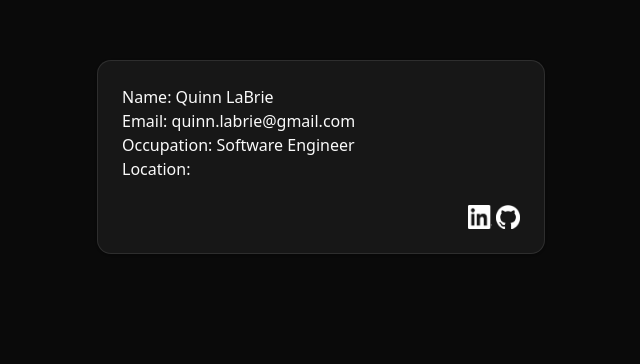
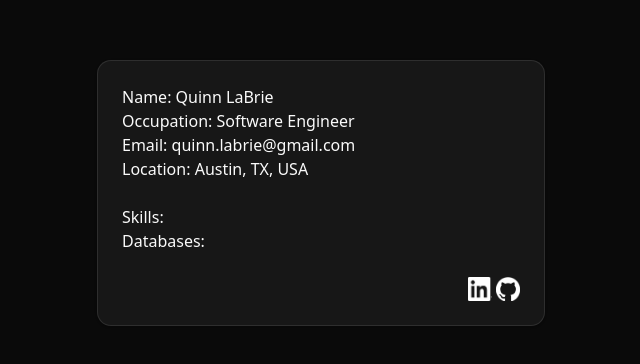
Before and after one commit to quinn-labrie/personal-page, a React (Vite) app: page / in a window 1280 px wide. Shown: the part 132-496 px from the top of the page, without its empty margins (319-959 px from the left). Built offline with nearby package versions, Linux system fonts and the light colour scheme.

Commit message:
added favicon

```diff
--- a/index.html
+++ b/index.html
@@ -8,7 +8,7 @@
 		<link
 			rel="icon"
 			type="image/svg+xml"
-			href="/vite.svg"
+			href="/favicon.ico"
 		/>
 		<meta
 			name="viewport"
--- a/src/App.tsx
+++ b/src/App.tsx
@@ -6,21 +6,44 @@ import TypingText from './components/TypingText';
 function App() {
 	const textItems = [
 		{ label: 'Name', text: 'Quinn LaBrie' },
+		{ label: 'Occupation', text: 'Software Engineer' },
 		{ label: 'Email', text: 'quinn.labrie@gmail.com' },
-		{ label: 'Occupation', text: 'Software Engineer' },
-		{ label: 'Location', text: 'Austin, TX' },
+		{ label: 'Location', text: 'Austin, TX, USA' },
+		{},
+		{
+			label: 'Skills',
+			text: 'Typescript, Next, React, Node',
+		},
+		{
+			label: 'Databases',
+			text: 'PostgreSQL, MongoDB',
+		},
 	];
 
 	const [activeLineIndex, setActiveLineIndex] = useState(0);
 
 	const handleLineComplete = () => {
-		setActiveLineIndex((prev) => prev + 1);
+		setActiveLineIndex((prev) => {
+			let nextIndex = prev + 1;
+			while (
+				nextIndex < textItems.length &&
+				Object.keys(textItems[nextIndex]).length === 0
+			) {
+				nextIndex++;
+			}
+			return nextIndex;
+		});
 	};
 
 	return (
 		<Card className="items-start w-full max-w-md mx-auto mt-[20vh]">
 			<CardContent className="flex flex-col items-start">
-				{textItems.map((item, index) => (
+				{textItems.map((item, index) => {
+					if (!item.label || !item.text) {
+						return <br key={`break-${index}`} />;
+					}
+
+					return (
 						<TypingText
 							key={item.label}
 							label={item.label}
@@ -32,7 +55,8 @@ function App() {
 									: undefined
 							}
 						/>
-				))}
+					);
+				})}
 			</CardContent>
 			<CardContent className="flex flex-row-reverse w-full">
 				<a
@@ -46,7 +70,7 @@ function App() {
 					/>
 				</a>
 				<a
-					href="https://github.com/quinn-labrie"
+					href="https://www.linkedin.com/in/quinn-labrie-300411a9/"
 					target="_blank"
 					rel="noopener noreferrer"
 					className="mr-1"
--- a/src/components/TypingText.tsx
+++ b/src/components/TypingText.tsx
@@ -38,7 +38,7 @@ export default function TypingText({
 						setTimeout(onComplete, 500);
 					}
 				}
-			}, 75);
+			}, 50);
 
 			return () => clearInterval(typing);
 		}
```
Also changed, not shown: 1 other file (tests, documents, lock files or other folders). Lines whose indentation alone changed are shown as unchanged.
